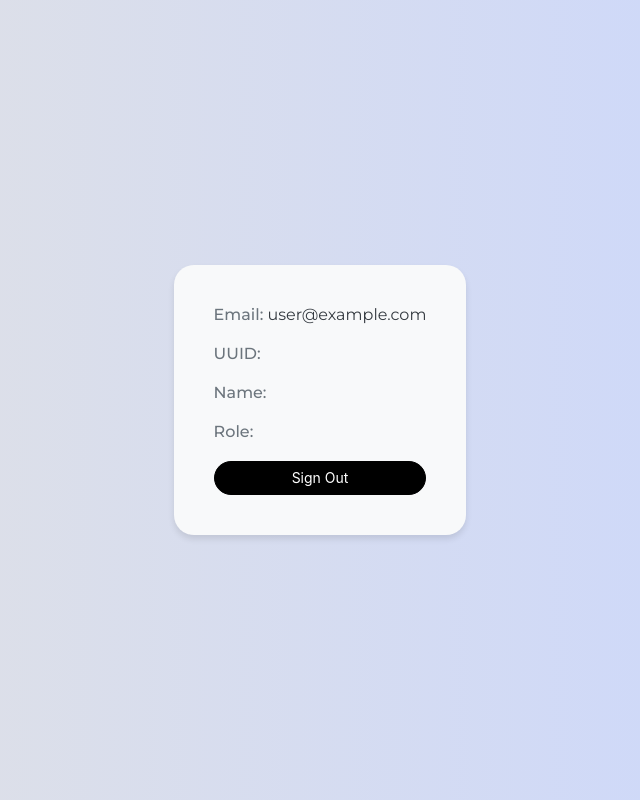
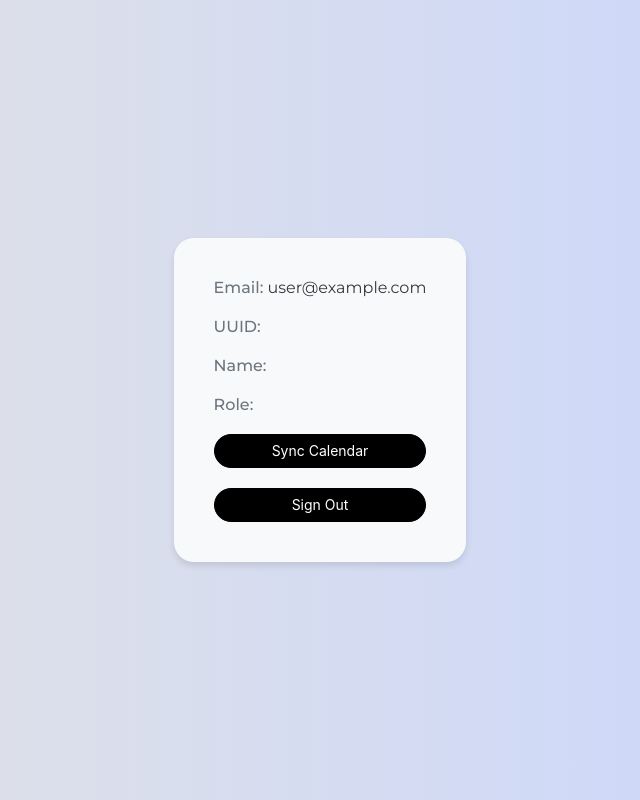
Before and after one commit to HUIXIN-TW/NotionSyncGCalFrontend, a Next.js app: page /profile in a window 1280 px wide. Shown: the whole page, without its empty margins (320-960 px from the left). Built offline with nearby package versions, Linux system fonts and the light colour scheme; no server answers; sample sign-in values are in the browser's storage.

Commit message:
feat: add trigger action

```diff
--- /dev/null
+++ b/src/app/api/sync/route.js
@@ -0,0 +1,61 @@
+import { getToken } from "next-auth/jwt";
+
+const url = process.env.MY_APP_AWS_LAMBDA_URL;
+const apiKey = process.env.MY_APP_AWS_LAMBDA_API_KEY;
+
+export async function POST(req) {
+  // Check if the request is authenticated
+  const token = await getToken({ req, secret: process.env.NEXTAUTH_SECRET });
+
+  if (!token) {
+    return new Response(JSON.stringify({ error: "Unauthorized" }), { status: 401 });
+  }
+
+  let uuid;
+
+  try {
+    const body = await req.json();
+    uuid = body.uuid;
+  } catch (error) {
+    console.error("Failed to parse request body:", error);
+    return new Response(JSON.stringify({ error: "Invalid request body" }), { status: 400 });
+  }
+
+  if (!uuid || uuid !== token.uuid) {
+    console.warn(`UUID mismatch: received=${uuid}, expected=${token.uuid}`);
+    return new Response(JSON.stringify({ error: "Forbidden: UUID mismatch" }), { status: 403 });
+  }
+
+  const timestamp = new Date().toISOString();
+
+  try {
+    const response = await fetch(url, {
+      method: "POST",
+      headers: {
+        "Content-Type": "application/json",
+        "x-api-key": apiKey,
+      },
+      body: JSON.stringify({
+        body: {
+          uuid,
+          timestamp,
+        },
+      }),
+    });
+
+
+    const result = await response.json();
+
+    if (!response.ok) {
+      console.error("Lambda returned error:", result);
+      return new Response(JSON.stringify({ error: result.error || "Lambda sync failed" }), { status: response.status });
+    }
+
+    console.log(`User ${uuid} synced successfully at ${timestamp}`);
+
+    return new Response(JSON.stringify(result), { status: 200 });
+  } catch (error) {
+    console.error("Failed to call Lambda:", error);
+    return new Response(JSON.stringify({ error: "Internal Server Error" }), { status: 500 });
+  }
+}
--- /dev/null
+++ b/src/components/button/SyncButton.jsx
@@ -0,0 +1,56 @@
+"use client";
+
+import { useState } from "react";
+import Button from "@components/button/Button";
+import { useSession } from "next-auth/react";
+
+const SyncButton = ({ onSync }) => {
+  const { data: session } = useSession();
+  const [loading, setLoading] = useState(false);
+
+  async function triggerSync() {
+    if (!session?.user) {
+      alert("Please log in to sync.");
+      return;
+    }
+
+    setLoading(true);
+
+    try {
+      const res = await fetch("/api/sync", {
+        method: "POST",
+        headers: { "Content-Type": "application/json" },
+        body: JSON.stringify({ uuid: session.user.uuid, email: session.user.email }),
+      });
+
+      const result = await res.json();
+
+      if (res.ok) {
+        alert("Sync successful!");
+      } else {
+        alert("Sync failed: " + (result.error || "Unknown error"));
+      }
+      if (onSync) onSync(result);
+      return result;
+    } catch (err) {
+      console.error("Sync error:", err);
+      const errorResult = { status: "error", message: err.message };
+      alert("Sync error: " + err.message);
+      if (onSync) onSync(errorResult);
+      return errorResult;
+    } finally {
+      setLoading(false);
+    }
+  }
+
+  return (
+    <Button
+      type="button"
+      text={loading ? "Syncing..." : "Sync Calendar"}
+      onClick={triggerSync}
+      disabled={loading}
+    />
+  );
+};
+
+export default SyncButton;
--- a/src/components/profile/Profile.jsx
+++ b/src/components/profile/Profile.jsx
@@ -1,9 +1,19 @@
+"use client";
+
+import React, { useState } from "react";
 import styles from "./profile.module.css";
 import Button from "@components/button/Button";
+import SyncButton from "@components/button/SyncButton";
 
 const Profile = ({ session, signOut }) => {
-  if (!session || !session.user) {
-    return <div>Loading...</div>;
+  const [syncResult, setSyncResult] = useState(null);
+
+  if (!session?.user) {
+    return (
+      <div className={styles.profile_loading}>
+        Loading your profile...
+      </div>
+    );
   }
 
   const { email, uuid, username, role } = session.user;
@@ -23,7 +33,18 @@ const Profile = ({ session, signOut }) => {
       <div className={styles.profile_detail}>
         <span className={styles.profile_label}>Role:</span> {role}
       </div>
-      <Button text="Sign Out" onClick={() => signOut()} />
+      {syncResult && (
+        <>
+          <div className={styles.profile_detail}>
+            <span className={styles.profile_label}>Sync Status:</span> {syncResult.status}
+          </div>
+          <div className={styles.profile_detail}>
+            <span className={styles.profile_label}>Message:</span> {syncResult.message}
+          </div>
+        </>
+      )}
+      <SyncButton onSync={setSyncResult} />
+      <Button text="Sign Out" onClick={signOut} />
     </div>
   );
 };
```
Also changed, not shown: src/app/api/auth/[...nextauth]/route.js (+4 -3 lines).
